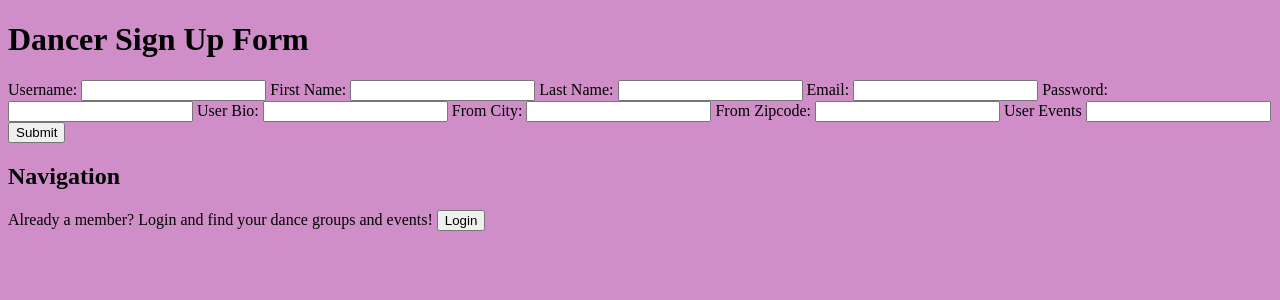
After one commit to LivMadrid/Project-Dance-PDX, a Flask app: page /sign_up in a window 1280 px wide. The commit adds this page. Shown: the top 300 px of the page. Run offline with Flask 2, Linux system fonts and the light colour scheme.

Commit message:
Add Template and Static files. Start connect @app routes

```diff
--- /dev/null
+++ b/Static/style.css
@@ -0,0 +1,5 @@
+body {
+    background-image: url("dancefeet1.jpg");
+    background-position: center center;
+    background-size: 100% 100%;
+}
--- a/Templates/base.html
+++ b/Templates/base.html
@@ -3,6 +3,18 @@
   <head>
     <meta charset="utf-8">
     <meta name="viewport" content="width=device-width">
+    <style >
+        body  {
+              background: rgb(207, 142, 199);
+            }
+ </style>
+    <!-- <div> <img src=" /img/dancefeet1.jpg" alt="Dance Feet" style="width:100%"> </div> -->
+
+
+    <script
+    src="https://code.jquery.com/jquery-3.5.1.js"
+    integrity="sha256-QWo7LDvxbWT2tbbQ97B53yJnYU3WhH/C8ycbRAkjPDc="
+    crossorigin="anonymous"></script>
     <title>
       {% block title %}{% endblock %}
     </title>
@@ -14,4 +26,7 @@
 
     {% block after_body %}{% endblock %}
   </body>
+
+
+
 </html>
--- /dev/null
+++ b/Templates/sign_up.html
@@ -0,0 +1,67 @@
+{% extends 'base.html' %}
+{% block title %}Please Log In to Continue{% endblock %}
+<div> <img src=" img/dancefeet1.jpg" alt="Dance Feet" style="width:100%"> </div>
+{% block body %}
+  <h1>Dancer Sign Up Form</h1>
+  <form action="/user_profile" method="POST">
+    <div class= 'container'>
+        <label>Username:</label>
+            <input type="username" name="username" required>
+        <label> First Name: </label>
+            <input type="text" name="name" required>
+        <label> Last Name: </label>
+            <input type="text" name="name" required>
+        <label>Email: </label>
+            <input type="email" name="name" required>
+        <label>Password:</label>
+            <input type="password" name="password" required>
+        <label>User Bio:</label>
+            <input type="text" name="name" required>
+        <label> From City:</label>
+            <input type="text" name="name" required>
+        <label>From Zipcode:</label>
+            <input type="number" name="name" required>
+        <label>User Events</label>
+            <input type="text" name="name" required>
+        <button type="submit">Submit</button>
+    </div>
+  </form>
+
+
+        <!-- <label>User Groups</label> -->
+
+
+
+        <h2>Navigation</h2>
+        <form action="/log_in">
+          <div>
+            <label> Already a member? Login and find your dance groups and events!</label>
+            <input value = "Login" type="submit">
+          </div>
+        </form>
+      {% endblock %} -->
+
+
+
+
+
+
+
+
+
+
+
+
+
+
+
+
+
+
+<!--
+        <a href="/forgotten_password">Forgot Password?</a>
+    </div>
+
+    </form>
+
+     <div> <img src=" img/dancefeet1.jpg" alt="Dance Feet" style="width:100%"> </div>
--- a/server.py
+++ b/server.py
@@ -22,35 +22,71 @@ def homepage():
 
 #takes user to login form or redirects to sign
 
-@app.route('/log_in', )
+@app.route('/log_in')
 def log_in():
     """Login to app"""
+    # username, password
+    # username = request.form.get['username']
+    # email =  request.form.get['email']
+    # password = request.form.get['password']
+    return render_template('log_in.html')
 
-    return render_template('log_in.html')
+#, methods=['POST']
+#GET OR POST ? How to do it so it is unique username unique password --- if is good to go pass to user profile page other wise
+#if not a memeber then redirects to sign-up page...
+    # if password == '':
+    #     session['current_user'] = username
+    #     flash(f'Logged in as {username}')
+    #     return redirect('/user_profile')
+
+    # else:
+    #     flash('Wrong password!')
+    #     return redirect('/login')
+
+
+
+
+    return redirect('/user_profile.html')
+
+
+@app.route('/sign_up')
+def sign_up():
+    """ User sign up """
+
+    # user = crud.get_user_by_email(email)
+    # if user:
+    #     flash('Cannot create an account with that email. Try again.')
+
+    # else:
+    #     crud.create_user(email, password)
+    #     flash('Account created! Please log in.')
+    # return redirect('/log_in')
+
+    # return render_template('user_profile.html')
+    return render_template('sign_up.html')
 
 @app.route('/user_profile')
 def profile():
         """User Profile Page"""
         user = request.args.get('username')
-
+# need this for all info but need to look into jquery/ajax for html
 
         return render_template('/user_profile', dancer=user)
 
-# @app.route('/sign_up')
-# def create_user():
-#     """User sign up"""
-
-
 # @app.route('/calendar_map')
 # def calendar_map():
+#need to make calendar and get google maps API done
+# @app.route('/all_events') this --
+# def all_events():
+#     """Display all events (list)"""
+# event = crud.return_all_dance_events
+
 
 # @app.route('/add_event')
 # def create_dance_event():
+# this html page is started - need to add js/ajax/jquery
 
-# @app.route('/all_events')
-# def all_events():
-#     """Display all events (list)"""
-# event = crud.return_all_dance_events
+
 
 
 # # @app.route('/users')
@@ -66,6 +102,12 @@ def profile():
 # @app.route('/add_group_dance')
 # def create_group_dance():
 
+#app integration test
+# def test_index(self):
+#     client = server.app.test_client()
+#     result= client.get('/')
+#     self.assertIn('b<h1>Form</h1>, result.data')
+
 
 
 
```
Also changed, not shown: Templates/create_dance_event.html (+6 -7 lines), Templates/homepage.html (+28 -3 lines), Templates/log_in.html (+9 -4 lines), Templates/user_profile.html (+22 -10 lines), crud.py (+7 -0 lines), seed_database.py (+9 -9 lines), Static/Images/style.css (added), Static/danceproject.js (added), 1 other file.
